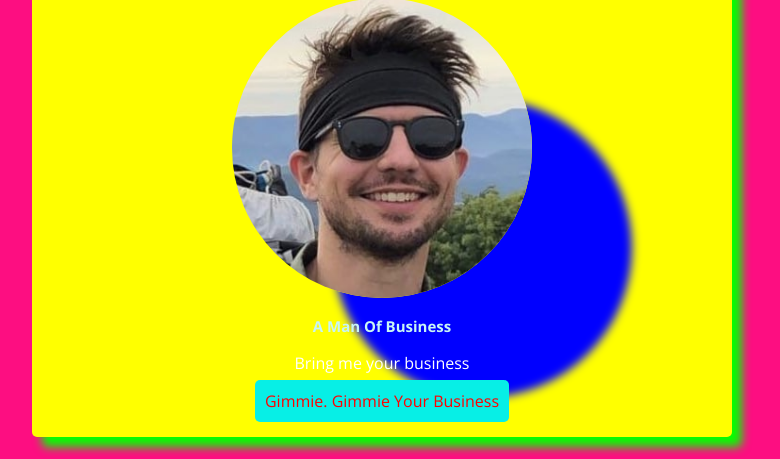
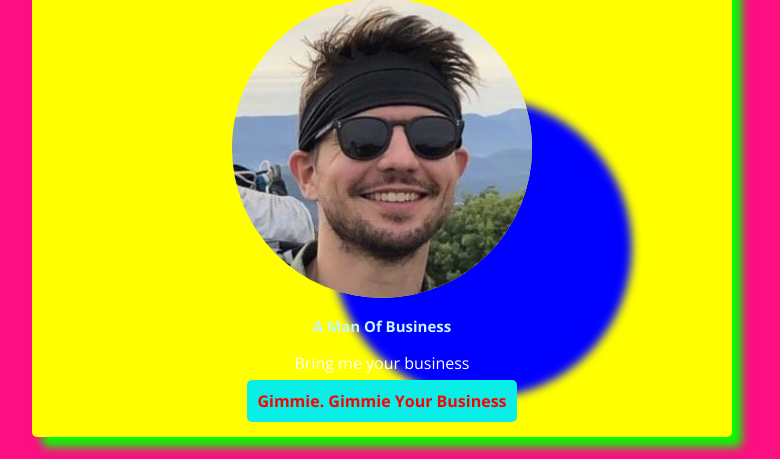
Before and after one commit to TomWent/profile, a plain HTML site: page index.html in a window 1280 px wide. Shown: the part 123-582 px from the top of the page, without its empty margins (258-1038 px from the left). Drawn offline with nearby package versions, Linux system fonts and the light colour scheme.

Commit message:
Update index.html

```diff
--- a/index.html
+++ b/index.html
@@ -28,7 +28,7 @@
         <img class="profile-photo" src="images/hu_hike.jpg" alt="Profile Photo">
         <h2>A Man Of Business</h2>
         <p>Bring me your business</p>
-        <a class="button" href="_blank">Gimmie. Gimmie Your Business</a>
+        <a class="button" href="_blank"><b>Gimmie. Gimmie Your Business</b></a>
       </div>
       <div class="card">
         <h3>🛝 Slide into my DMs 🛝</h3>
```
